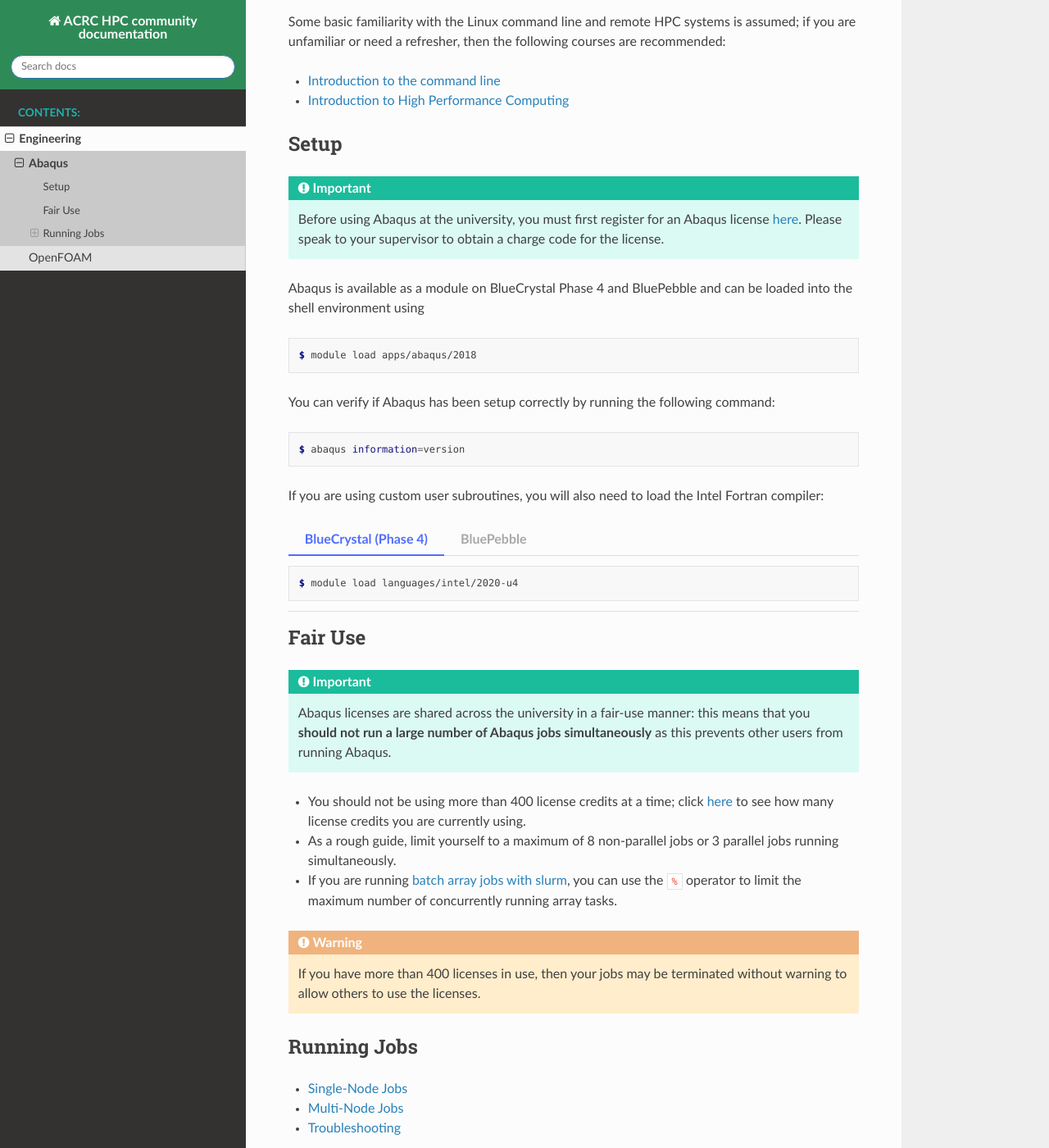
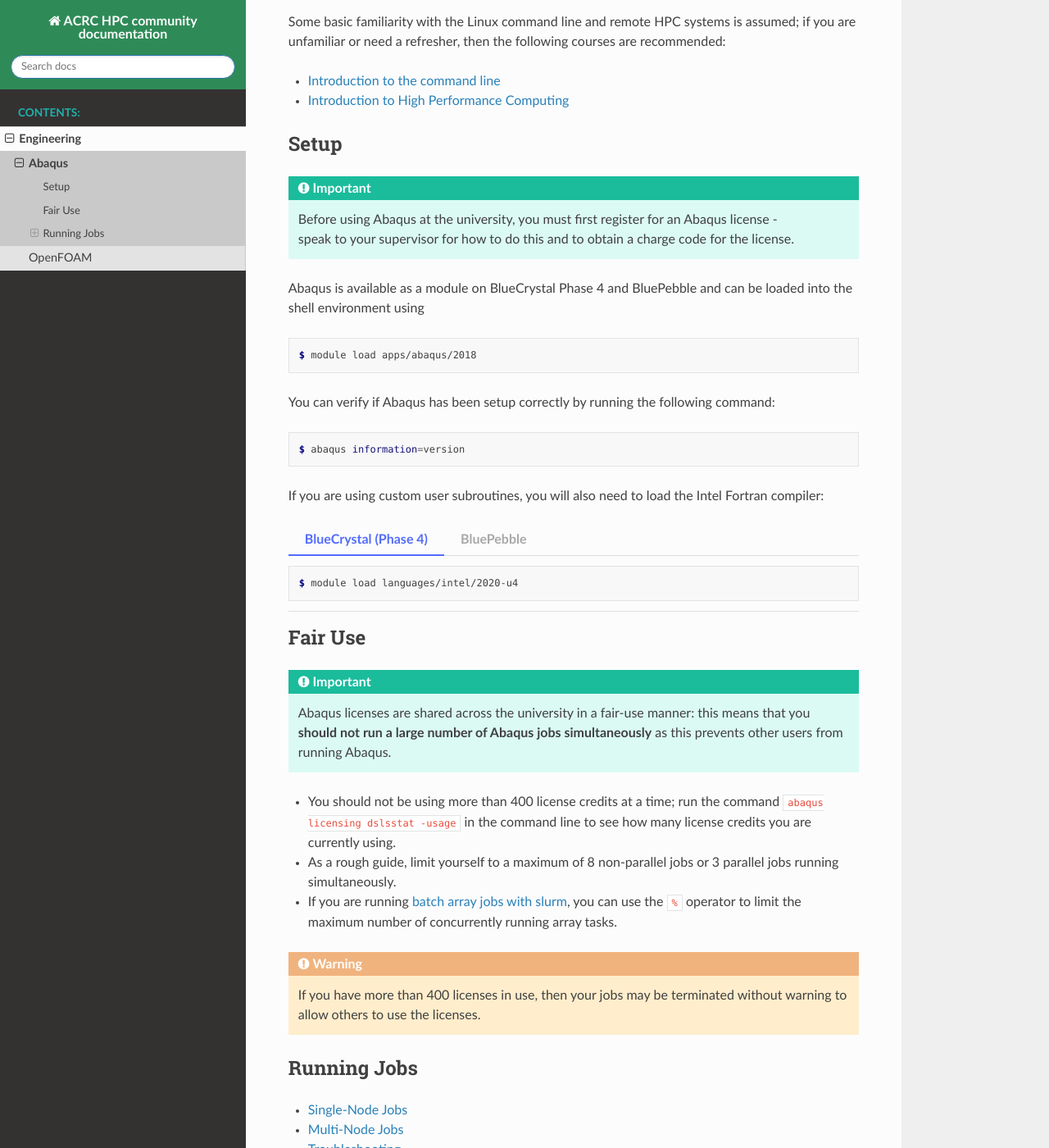
Before and after one commit to ACRC/HPC-community-docs, a Sphinx documentation site: the page built from source/engineering/abaqus/index.md, in a window 1280 px wide and 1400 px high, scrolled down 366 px. Shown: the whole window at 82% size. Built offline with Sphinx 7.4.7 and the Read the Docs theme 2.0.0, drawn with Linux system fonts in a browser that asks for light colours.

Commit message:
Update: replace old/broken links in Abaqus docs.

````diff
--- a/source/engineering/abaqus/index.md
+++ b/source/engineering/abaqus/index.md
@@ -21,9 +21,8 @@
 ## Setup
 
 ```{important}
-Before using Abaqus at the university, you must first register for an Abaqus license
-[here](https://forms.office.com/pages/responsepage.aspx?id=MH_ksn3NTkql2rGM8aQVG0Ep7WjCs19BiAIhW6hXMWlUREtGTFQwS0sySUtGNzZON1MzR1A5TUJKMS4u).
-Please speak to your supervisor to obtain a charge code for the license.
+Before using Abaqus at the university, you must first register for an Abaqus license -
+speak to your supervisor for how to do this and to obtain a charge code for the license.
 ```
 
 Abaqus is available as a module on BlueCrystal Phase 4 and BluePebble and can be loaded into the shell environment using
@@ -64,7 +63,7 @@
 ```
 
 - You should not be using more than 400 license credits at a time;
-  click [here](http://licmon.fen.bris.ac.uk/licwatch/dsls/index.htm)
+  run the command `abaqus licensing dslsstat -usage` in the command line
   to see how many license credits you are currently using.
 - As a rough guide, limit yourself to a maximum of 8 non-parallel jobs
   or 3 parallel jobs running simultaneously.
````
Also changed, not shown: source/engineering/abaqus/troubleshooting.md (+2 -2 lines).
